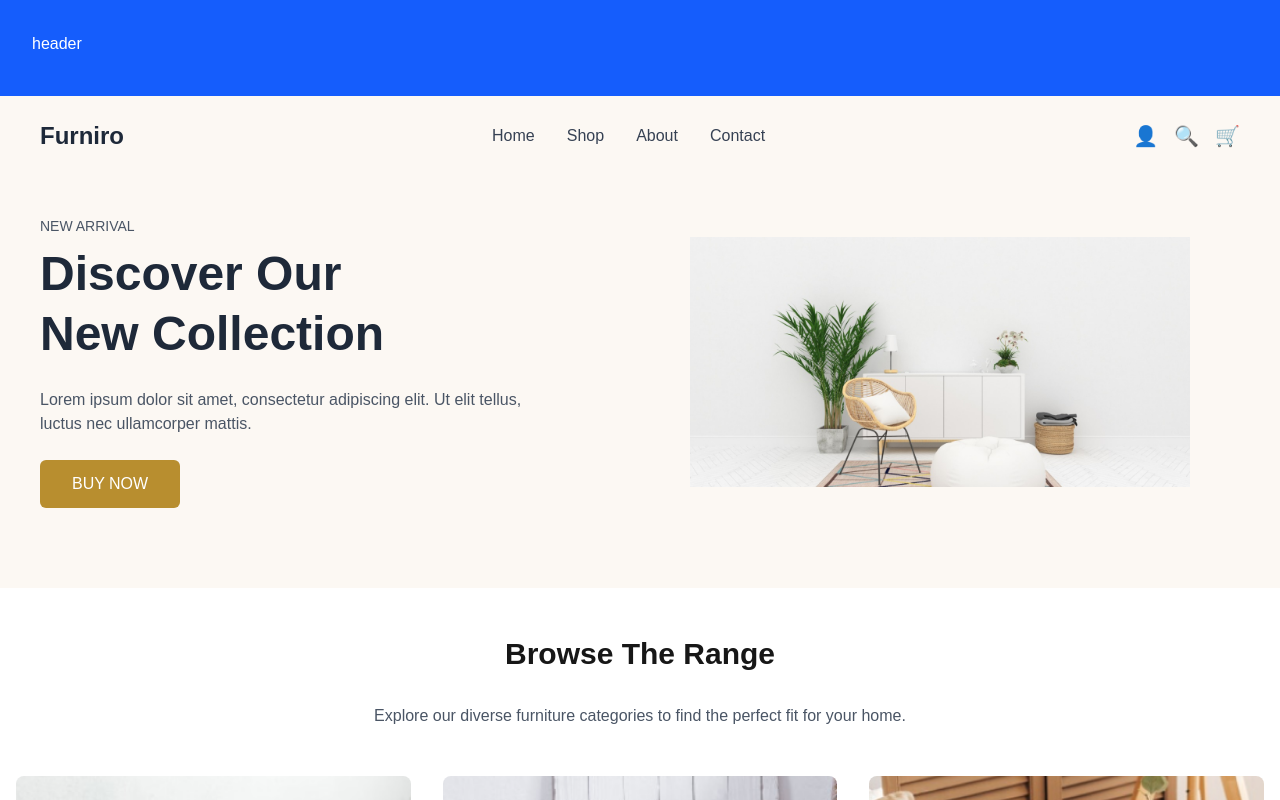
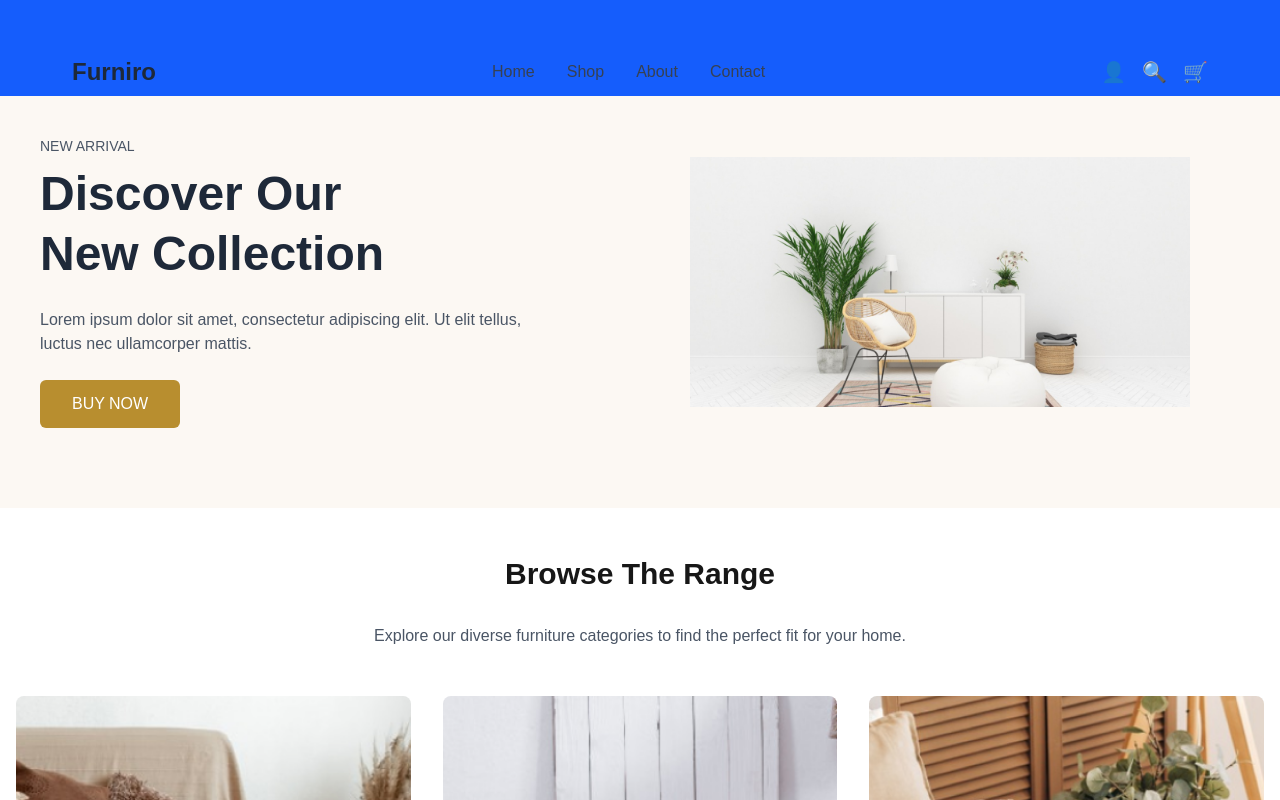
Before and after one commit to mwenaro/gomycode-furniro-ecommere-nextjs-app, a Next.js app: page / in a window 1280 px wide. Shown: the top 800 px of the page. Built offline with nearby package versions, Linux system fonts and the light colour scheme.

Commit message:
chore:update header section

```diff
--- a/src/components/home/Header.tsx
+++ b/src/components/home/Header.tsx
@@ -1,9 +1,30 @@
-
-
-export  function Header() {
+export function Header() {
   return (
-    <header className="h-24 bg-blue-600 text-white p-8">header</header>
-  )
-
+    <header className="h-24 bg-blue-600 text-white p-8">
+      {/* Navbar */}
+      <nav className="flex items-center justify-between px-10 py-6">
+        <h1 className="text-2xl font-bold text-gray-800">Furniro</h1>
+        <ul className="flex space-x-8 text-gray-700 font-medium">
+          <li>
+            <a href="#">Home</a>
+          </li>
+          <li>
+            <a href="#">Shop</a>
+          </li>
+          <li>
+            <a href="#">About</a>
+          </li>
+          <li>
+            <a href="#">Contact</a>
+          </li>
+        </ul>
+        <div className="flex space-x-4 text-gray-700 text-xl">
+          <span>👤</span>
+          <span>🔍</span>
+          <span>🛒</span>
+        </div>
+      </nav>
+    </header>
+  );
 }
 export default Header;
--- a/src/components/home/Hero.tsx
+++ b/src/components/home/Hero.tsx
@@ -3,21 +3,7 @@ import Image from 'next/image';
 const Hero: React.FC = () => {
   return (
     <section className="bg-[#FCF8F3]">
-      {/* Navbar */}
-      <nav className="flex items-center justify-between px-10 py-6">
-        <h1 className="text-2xl font-bold text-gray-800">Furniro</h1>
-        <ul className="flex space-x-8 text-gray-700 font-medium">
-          <li><a href="#">Home</a></li>
-          <li><a href="#">Shop</a></li>
-          <li><a href="#">About</a></li>
-          <li><a href="#">Contact</a></li>
-        </ul>
-        <div className="flex space-x-4 text-gray-700 text-xl">
-          <span>👤</span>
-          <span>🔍</span>
-          <span>🛒</span>
-        </div>
-      </nav>
+
 
       {/* Hero Main */}
       <div className="flex flex-col-reverse md:flex-row items-center justify-between px-10 pt-10 pb-20">
```
